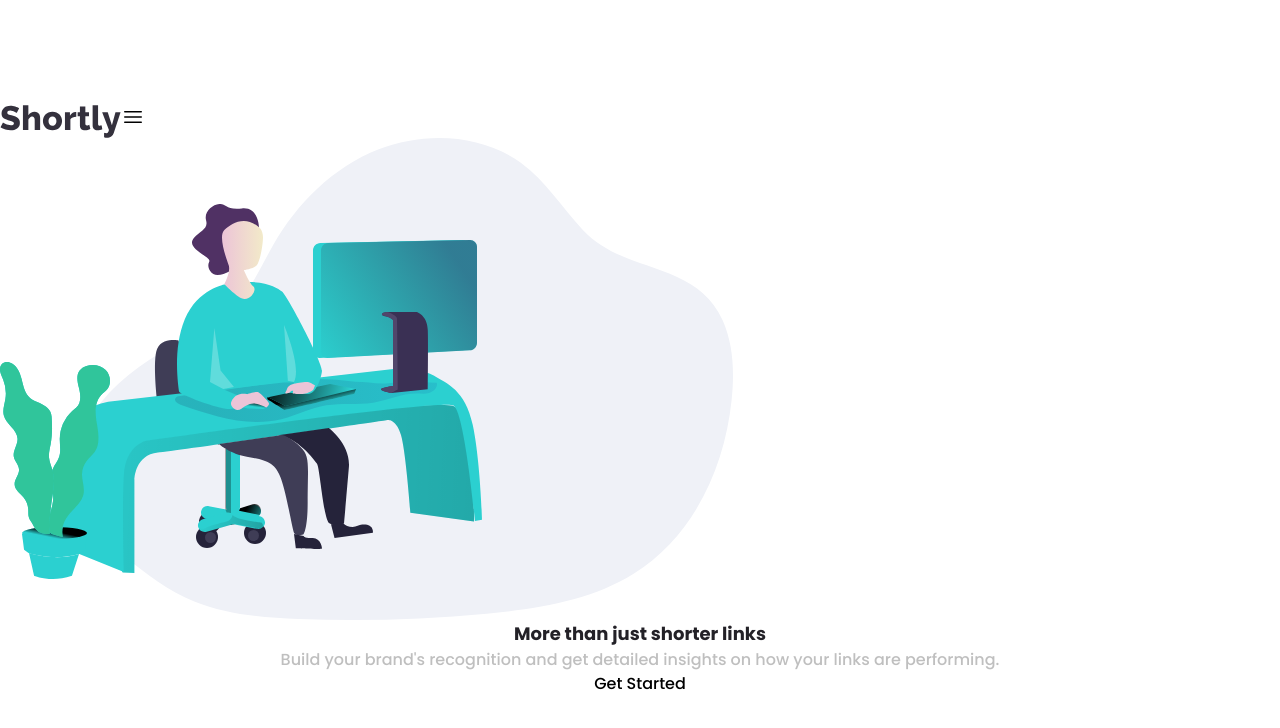
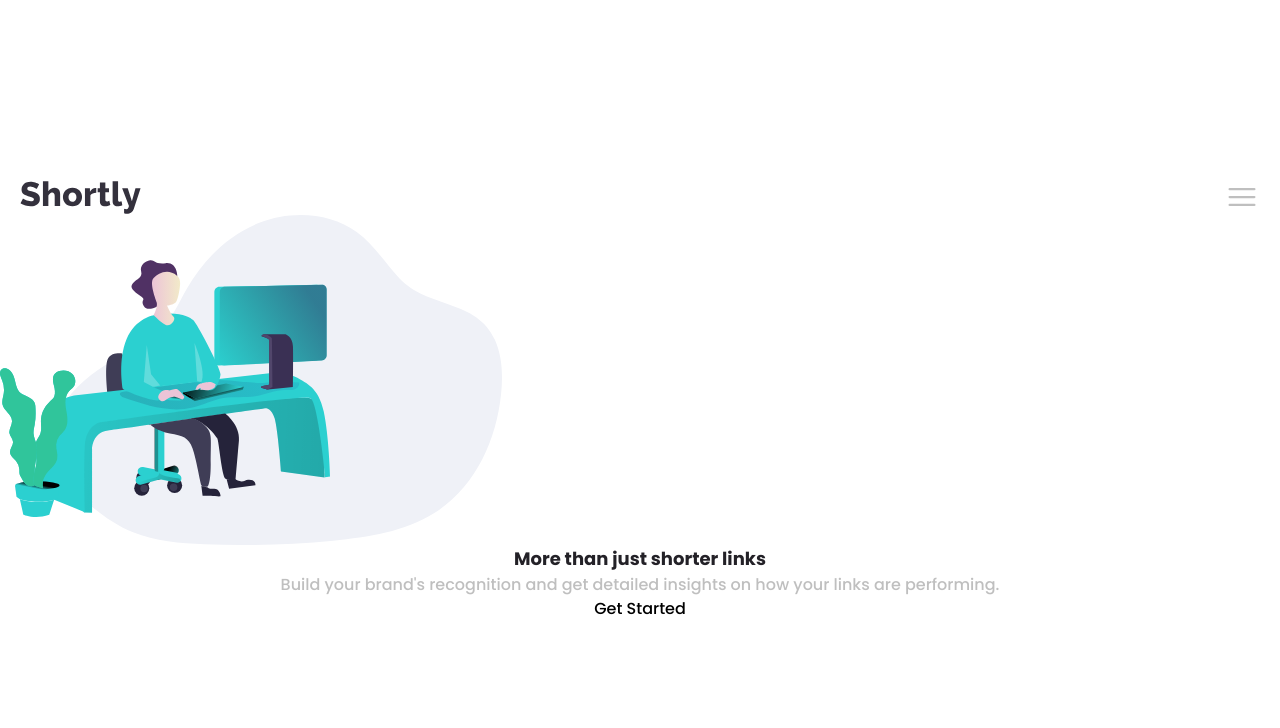
Before and after one commit to YokoMentor/url-shortening-api, a React (Vite) app: page / in a window 1280 px wide. Shown: the top 728 px of the page. Built offline with nearby package versions, Linux system fonts and the light colour scheme.

Commit message:
Adjusted logo and menu btn position

```diff
--- a/src/App.jsx
+++ b/src/App.jsx
@@ -6,14 +6,14 @@ import illustration from './images/illustration-working.svg'
 function App() {
   return (
     <div className="flex flex-col min-h-screen justify-center font-display text-center">
-      <div className='flex flex-row'>
+      <div className='flex flex-row items-center justify-between px-5'>
         <img src={logo} alt="logo"></img>
-        <svg xmlns="http://www.w3.org/2000/svg" fill="none" viewBox="0 0 24 24" stroke-width="1.5" stroke="currentColor" class="size-6">
+        <svg xmlns="http://www.w3.org/2000/svg" fill="none" viewBox="0 0 24 24" stroke-width="1.5" class="size-9 stroke-gray-500">
           <path stroke-linecap="round" stroke-linejoin="round" d="M3.75 6.75h16.5M3.75 12h16.5m-16.5 5.25h16.5" />
         </svg>
       </div>
       <div>
-        <img src={illustration} alt="illustration"></img>
+        <img src={illustration} alt="illustration" className='w-[502px] h-[330px]'></img>
         <h1 className='font-bold text-lg text-gray-950'>More than just shorter links</h1>
         <p className='text-gray-500'>Build your brand's recognition and get detailed insights on how your links are performing.</p>
         <div>Get Started</div>
```
